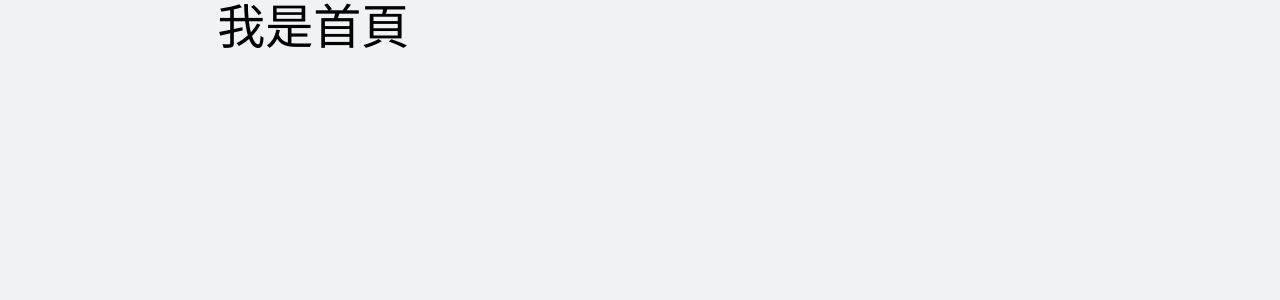
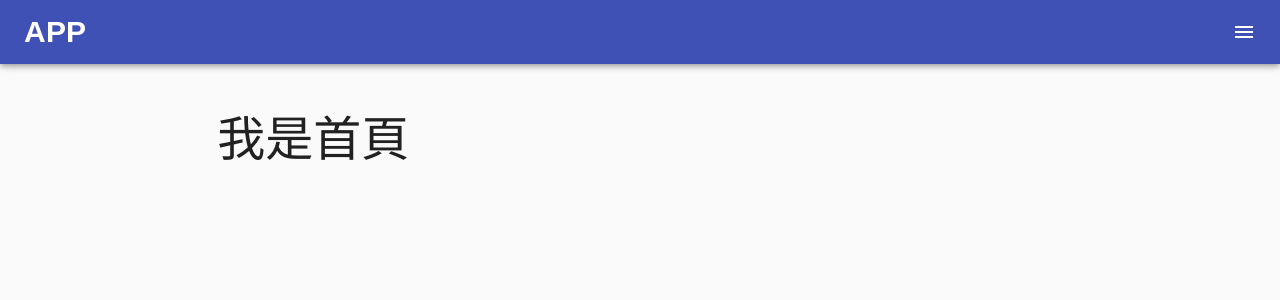
Before and after one commit to derekjan1240/LEP-Content-Service-Frontend, a React (Create React App) app: page / in a window 1280 px wide. Shown: the top 300 px of the page. Built offline with nearby package versions, Linux system fonts and the light colour scheme.

Commit message:
add menu

```diff
--- /dev/null
+++ b/src/components/UserMenu.jsx
@@ -0,0 +1,232 @@
+import React, { useState } from "react";
+import { Link as RouterLink } from "react-router-dom";
+import clsx from "clsx";
+import { makeStyles, useTheme } from "@material-ui/core/styles";
+import Drawer from "@material-ui/core/Drawer";
+import AppBar from "@material-ui/core/AppBar";
+import Toolbar from "@material-ui/core/Toolbar";
+import CssBaseline from "@material-ui/core/CssBaseline";
+import List from "@material-ui/core/List";
+import Typography from "@material-ui/core/Typography";
+import Divider from "@material-ui/core/Divider";
+import IconButton from "@material-ui/core/IconButton";
+import ListItem from "@material-ui/core/ListItem";
+import ListItemIcon from "@material-ui/core/ListItemIcon";
+import ListItemText from "@material-ui/core/ListItemText";
+import ClickAwayListener from "@material-ui/core/ClickAwayListener";
+import InboxIcon from "@material-ui/icons/MoveToInbox";
+import MenuIcon from "@material-ui/icons/Menu";
+import ChevronLeftIcon from "@material-ui/icons/ChevronLeft";
+import ChevronRightIcon from "@material-ui/icons/ChevronRight";
+import MailIcon from "@material-ui/icons/Mail";
+import FaceIcon from "@material-ui/icons/Face";
+import ExitToAppIcon from "@material-ui/icons/ExitToApp";
+import CachedIcon from "@material-ui/icons/Cached";
+
+const drawerWidth = 240;
+
+const useStyles = makeStyles((theme) => ({
+  root: {
+    display: "flex",
+  },
+  appBar: {
+    transition: theme.transitions.create(["margin", "width"], {
+      easing: theme.transitions.easing.sharp,
+      duration: theme.transitions.duration.leavingScreen,
+    }),
+  },
+  appBarShift: {
+    width: `calc(100% - ${drawerWidth}px)`,
+    transition: theme.transitions.create(["margin", "width"], {
+      easing: theme.transitions.easing.easeOut,
+      duration: theme.transitions.duration.enteringScreen,
+    }),
+    marginRight: drawerWidth,
+  },
+  titleWrapper: {
+    flexGrow: 1,
+    textDecoration: "none",
+  },
+  title: {
+    fontFamily: "Work Sans, sans-serif",
+    fontWeight: 600,
+    color: "#FFFEFE",
+    textAlign: "left",
+    fontSize: 30,
+  },
+  hide: {
+    display: "none",
+  },
+  drawer: {
+    width: drawerWidth,
+    flexShrink: 0,
+  },
+  drawerPaper: {
+    width: drawerWidth,
+  },
+  drawerHeader: {
+    display: "flex",
+    alignItems: "center",
+    padding: theme.spacing(0, 1),
+    // necessary for content to be below app bar
+    ...theme.mixins.toolbar,
+    justifyContent: "flex-start",
+  },
+  content: {
+    flexGrow: 1,
+    padding: theme.spacing(3),
+    transition: theme.transitions.create("margin", {
+      easing: theme.transitions.easing.sharp,
+      duration: theme.transitions.duration.leavingScreen,
+    }),
+    marginRight: -drawerWidth,
+  },
+  contentShift: {
+    transition: theme.transitions.create("margin", {
+      easing: theme.transitions.easing.easeOut,
+      duration: theme.transitions.duration.enteringScreen,
+    }),
+    marginRight: 0,
+  },
+}));
+
+export default function UserMenu() {
+  const classes = useStyles();
+  const theme = useTheme();
+  const [open, setOpen] = useState(false);
+
+  const handleDrawerOpen = () => {
+    setOpen(true);
+  };
+
+  const handleDrawerClose = () => {
+    setOpen(false);
+  };
+
+  const handleOnClick = (herf) => {
+    window.location.href = herf;
+  };
+
+  const fakeData = [
+    {
+      title: "課程影片",
+      href: "/content/stages",
+    },
+    {
+      title: "習題系統",
+      href: "/exercises",
+    },
+    {
+      title: "任務系統",
+      href: "/misssions",
+    },
+    {
+      title: "班級系統",
+      href: "/classroom",
+    },
+    {
+      title: "問卷系統",
+      href: "/questionnaire",
+    },
+    {
+      title: "資料視覺化系統",
+      href: "/visualization",
+    },
+    {
+      title: "Dashboard",
+      href: "/dashboard",
+    },
+  ];
+
+  return (
+    <div className={classes.root}>
+      <CssBaseline />
+      <ClickAwayListener onClickAway={handleDrawerClose}>
+        <AppBar
+          position="fixed"
+          className={clsx(classes.appBar, {
+            [classes.appBarShift]: open,
+          })}
+        >
+          <Toolbar>
+            <RouterLink to="/" className={classes.titleWrapper}>
+              <Typography variant="h6" component="h1" className={classes.title}>
+                APP
+              </Typography>
+            </RouterLink>
+            <IconButton
+              color="inherit"
+              aria-label="open drawer"
+              edge="end"
+              onClick={handleDrawerOpen}
+              className={clsx(open && classes.hide)}
+            >
+              <MenuIcon />
+            </IconButton>
+          </Toolbar>
+        </AppBar>
+      </ClickAwayListener>
+      <main
+        className={clsx(classes.content, {
+          [classes.contentShift]: open,
+        })}
+      >
+        <div className={classes.drawerHeader} />
+      </main>
+
+      <Drawer
+        className={classes.drawer}
+        variant="persistent"
+        anchor="right"
+        open={open}
+        classes={{
+          paper: classes.drawerPaper,
+        }}
+      >
+        <div className={classes.drawerHeader}>
+          {
+            <IconButton onClick={handleDrawerClose}>
+              {theme.direction === "rtl" ? (
+                <ChevronLeftIcon />
+              ) : (
+                <ChevronRightIcon />
+              )}
+            </IconButton>
+          }
+        </div>
+        <Divider />
+        <List>
+          <ListItem>
+            <ListItemIcon>
+              <FaceIcon />
+            </ListItemIcon>
+            <ListItemText primary={"Kai"} />
+          </ListItem>
+          {fakeData.map((headersData, index) => (
+            <ListItem
+              button
+              key={headersData.title}
+              onClick={() => handleOnClick(headersData.href)}
+            >
+              <ListItemIcon>
+                {index % 2 === 0 ? <InboxIcon /> : <MailIcon />}
+              </ListItemIcon>
+              <ListItemText primary={headersData.title} />
+            </ListItem>
+          ))}
+        </List>
+        <Divider />
+        <List>
+          {["身分切換", "登出"].map((text, index) => (
+            <ListItem button key={text}>
+              <ListItemIcon>
+                {index % 2 === 0 ? <CachedIcon /> : <ExitToAppIcon />}
+              </ListItemIcon>
+              <ListItemText primary={text} />
+            </ListItem>
+          ))}
+        </List>
+      </Drawer>
+    </div>
+  );
+}
```
Also changed, not shown: src/App.js (+12 -2 lines).
